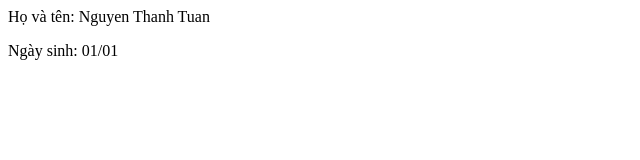
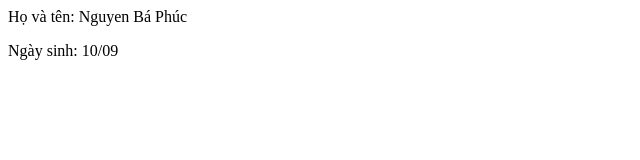
Before and after one commit to dluu90311-a11y/dungai.github.io, a plain HTML site: page baitapf3/loppho.html in a window 1280 px wide. Shown: the full height of the page, 0-640 px from the left. Drawn offline with Linux system fonts and the light colour scheme.

Commit message:
Update name and birth date in loppho.html

```diff
--- a/baitapf3/loppho.html
+++ b/baitapf3/loppho.html
@@ -4,7 +4,7 @@
         <title>Lop pho</title>
     </head>
     <body>
-        <p>Họ và tên: Nguyen Thanh Tuan</p>
-        <p>Ngày sinh: 01/01</p>
+        <p>Họ và tên: Nguyen Bá Phúc</p>
+        <p>Ngày sinh: 10/09</p>
     </body>
 </html>
```
